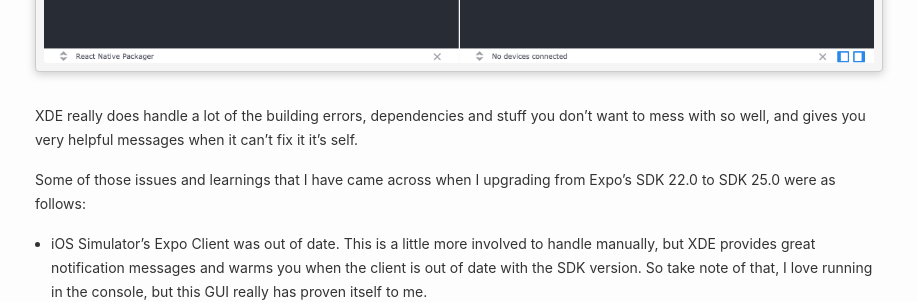
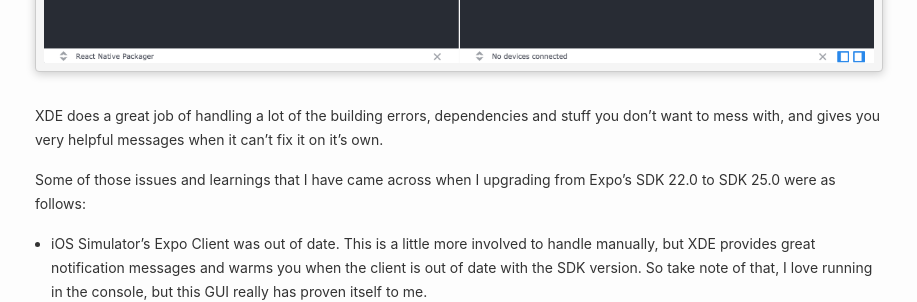
Before and after one commit to calebnance/jekyll_blog-calebnance, a Jekyll site: the page built from _posts/react-native/2018-02-16-getting-started-with-react-native-expo-sdk-25.markdown, in a window 1280 px wide and 900 px high, scrolled down 1210 px. Shown: the part 153-455 px from the top of the window, without its empty margins (35-952 px from the left). Built offline with Jekyll 4.4.1, drawn with Linux system fonts in a browser that asks for light colours.

Commit message:
rewording

```diff
--- a/_posts/react-native/2018-02-16-getting-started-with-react-native-expo-sdk-25.markdown
+++ b/_posts/react-native/2018-02-16-getting-started-with-react-native-expo-sdk-25.markdown
@@ -21,7 +21,7 @@
   <img class="img" src="/assets/img/react-native/xde-my-first-app-running-screen.png" alt="xde my first app running screen" title="xde my first app running screen">
 </div>
 
-XDE really does handle a lot of the building errors, dependencies and stuff you don't want to mess with so well, and gives you very helpful messages when it can't fix it it's self.
+XDE does a great job of handling a lot of the building errors, dependencies and stuff you don't want to mess with, and gives you very helpful messages when it can't fix it on it's own.
 
 Some of those issues and learnings that I have came across when I upgrading from Expo's SDK 22.0 to SDK 25.0 were as follows:
 * iOS Simulator's Expo Client was out of date. This is a little more involved to handle manually, but XDE provides great notification messages and warms you when the client is out of date with the SDK version. So take note of that, I love running in the console, but this GUI really has proven itself to me.
```
